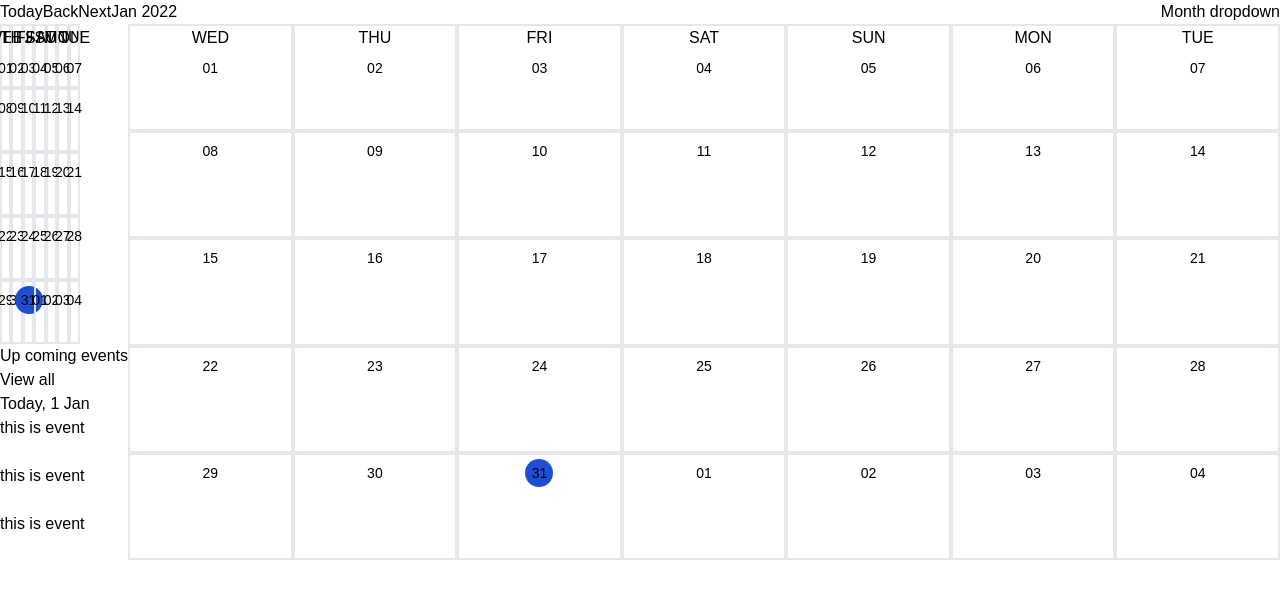
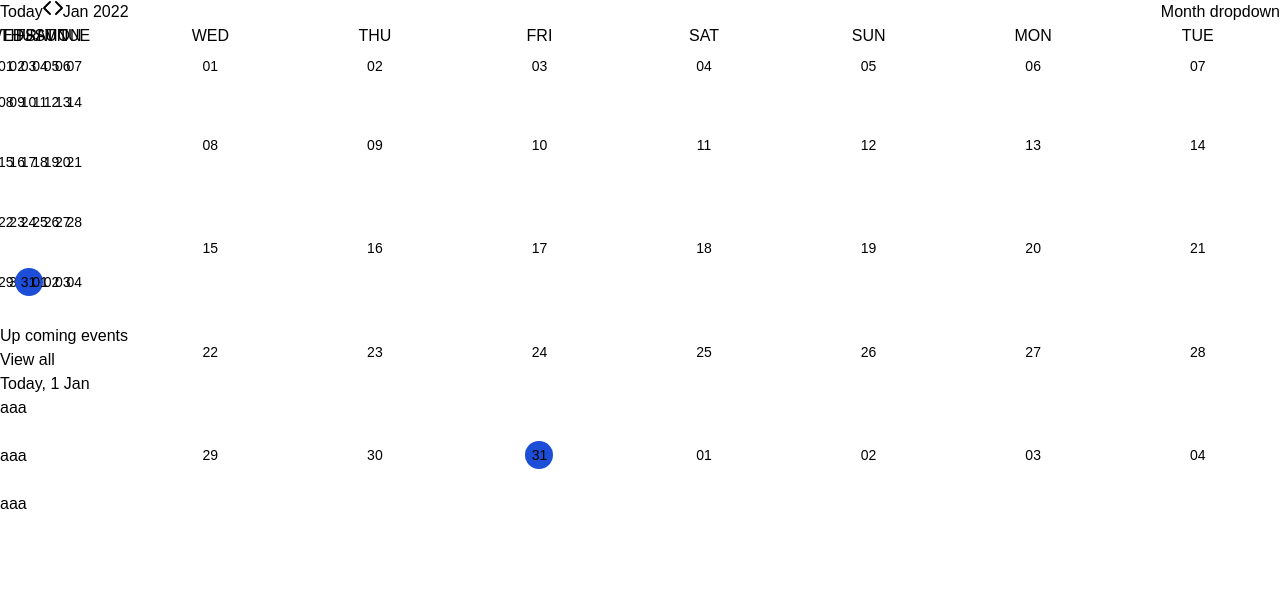
Before and after one commit to tnngoan/Pretty-Calendar, a React (Create React App) app: page / in a window 1280 px wide. Shown: the top 598 px of the page. Built offline with nearby package versions, Linux system fonts and the light colour scheme.

Commit message:
update layout

```diff
--- a/package.json
+++ b/package.json
@@ -3,6 +3,9 @@
   "version": "0.1.0",
   "private": true,
   "dependencies": {
+    "@fortawesome/fontawesome-svg-core": "^1.3.0-beta3",
+    "@fortawesome/free-solid-svg-icons": "^6.0.0-beta3",
+    "@fortawesome/react-fontawesome": "^0.1.16",
     "@testing-library/jest-dom": "^5.16.1",
     "@testing-library/react": "^12.1.2",
     "@testing-library/user-event": "^13.5.0",
--- a/src/App.js
+++ b/src/App.js
@@ -7,7 +7,6 @@ import SideBar from "./components/SideBar";
 
 function App() {
   const [currentMonth, setCurrentMonth] = useState(getMonth());
-  console.log(getMonth(4));
   return (
     <div className="flex flex-col">
       <div>
--- a/src/components/Day.js
+++ b/src/components/Day.js
@@ -8,7 +8,7 @@ function Day({ day, rowNumber }) {
       : "";
   }
   return (
-      <div className="flex flex-col border-2">
+      <div className="flex flex-col border-1">
         <div className="flex flex-col items-center">
           {rowNumber === 0 && <p>{day.format("ddd").toUpperCase()}</p>}
           <p className={`text-sm p-1 my-1 text-center ${daySelected()}`}>
--- a/src/components/Event.js
+++ b/src/components/Event.js
@@ -3,8 +3,7 @@ import React from "react";
 function Event() {
   return (
     <div className="h-12">
-      <h3>this is event</h3>
-    </div>
+aaa    </div>
   );
 }
 
--- a/src/components/NavigationBar.js
+++ b/src/components/NavigationBar.js
@@ -1,12 +1,17 @@
 import React from "react";
+import { FontAwesomeIcon } from "@fortawesome/react-fontawesome";
+import {
+  faChevronRight,
+  faChevronLeft,
+} from "@fortawesome/free-solid-svg-icons";
 
 function NavigationBar() {
   return (
     <div className="flex justify-between">
       <div className="flex justify-around">
         <button>Today</button>
-        <button>Back</button>
-        <button>Next</button>
+        <FontAwesomeIcon icon={faChevronLeft} />
+        <FontAwesomeIcon icon={faChevronRight} />
         <p>Jan 2022</p>
       </div>
       <div>Month dropdown</div>
--- a/src/utils/getMonth.js
+++ b/src/utils/getMonth.js
@@ -3,7 +3,7 @@ import dayjs from "dayjs";
 function getMonth(month = dayjs().month()) {
   const year = dayjs().year();
   // this tell us which day of the week is the first day of the month
-  const firstDayOfTheMonth = dayjs(new Date(year, month, 1)).day();
+  // const firstDayOfTheMonth = dayjs(new Date(year, month, 1)).day();
   let currentMonthCount = 0;
   // create 5 rows for each month and fill in every row with an empty array
   const daysMatrix = new Array(5).fill([]).map(() => {
```
Also changed, not shown: 1 other file (tests, documents, lock files or other folders).
